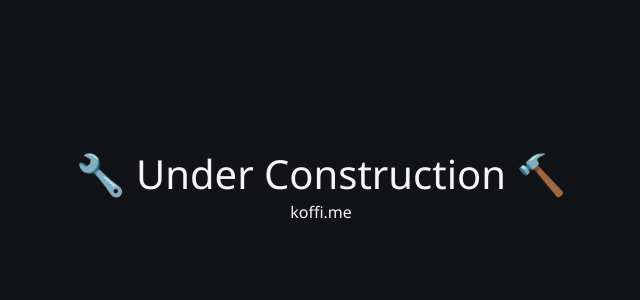
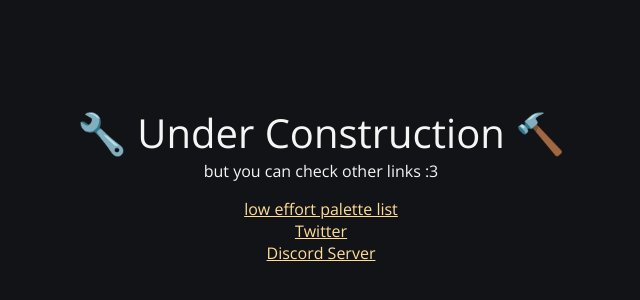
Before and after one commit to k0ffinz/koffi.me, a plain HTML site: page index.html in a window 1280 px wide. Shown: the part 216-516 px from the top of the page, without its empty margins (319-959 px from the left). Drawn offline with nearby package versions, Linux system fonts and the light colour scheme.

Commit message:
Update index.html

```diff
--- a/index.html
+++ b/index.html
@@ -4,11 +4,17 @@
 	<meta charset="UTF-8">
 	<meta name="viewport" content="width=device-width, initial-scale=1.0">
 	<title>Koffi.me</title>
+	<style>
+		@import url('https://fonts.googleapis.com/css2?family=Open+Sans:wght@400&display=swap');
+	</style>
 </head>
-<body style="background-color: hsl(230, 10%, 8%); display: flex; min-height: 100%; margin: 0; color: whitesmoke; font-family: 'Segoe UI'">
-	<div style="margin: auto; text-align: center;">
-		<span style="font-size: 2.5rem; font-family: 'Segoe UI'">🔧 Under Construction 🔨</span><br>
-		<span>koffi.me</span>
+<body style="background-color: hsl(230, 10%, 8%); display: flex; min-height: 100%; margin: 0; color: whitesmoke; font-family: 'Open Sans', 'Segoe UI';">
+	<div style="margin: auto; text-align: center; display: flex; flex-direction: column;">
+		<span style="font-size: 2.5rem;">🔧 Under Construction 🔨</span>
+		<span style="margin-bottom: 16px;">but you can check other links :3</span>
+		<a style="color: #ffdd99;" href="/tools/palette/">low effort palette list</a>
+		<a style="color: #ffdd99;" href="https://x.com/k0ffinz">Twitter</a>
+		<a style="color: #ffdd99;" href="https://discord.gg/7amhVKwdkf">Discord Server</a>
 	</div>
 </body>
 </html>
```
